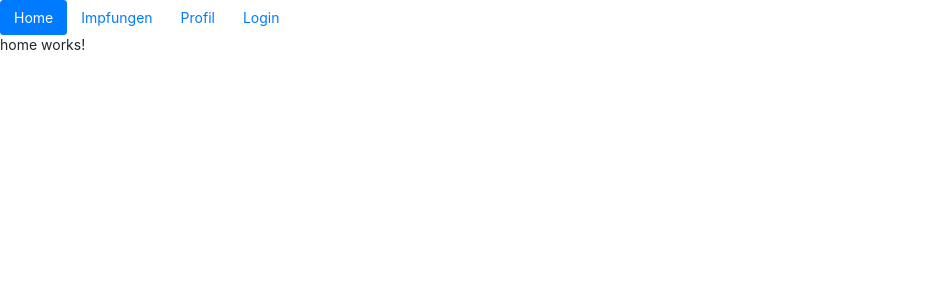
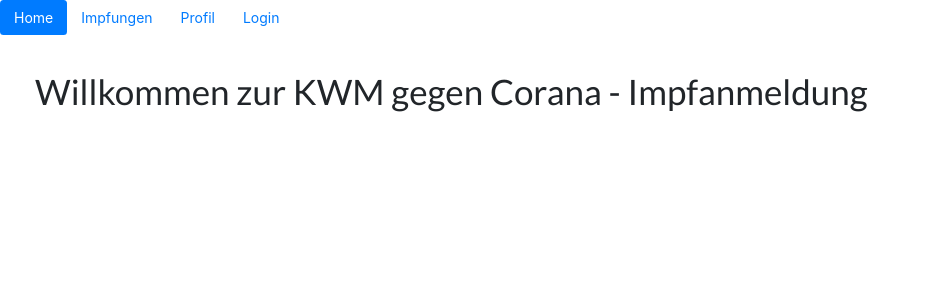
Before and after one commit to lisamillinger/kwm-against-corana-s1810456020, an Angular app: page /home in a window 1280 px wide. Shown: the top 300 px of the page, without its empty margins (0-930 px from the left). Built offline with nearby package versions, Linux system fonts and the light colour scheme.

Commit message:
1 binaries uploaded

```diff
--- a/src/app/home/home.component.css
+++ b/src/app/home/home.component.css
@@ -0,0 +1,3 @@
+h1 {
+ margin: 1em;
+}
--- a/src/app/home/home.component.html
+++ b/src/app/home/home.component.html
@@ -1,3 +1 @@
-<p>
-home works!
-</p>
+<h1>Willkommen zur KWM gegen Corana - Impfanmeldung </h1>
```
Also changed, not shown: src/app/images/undraw_doctor_kw5l.png (added).
